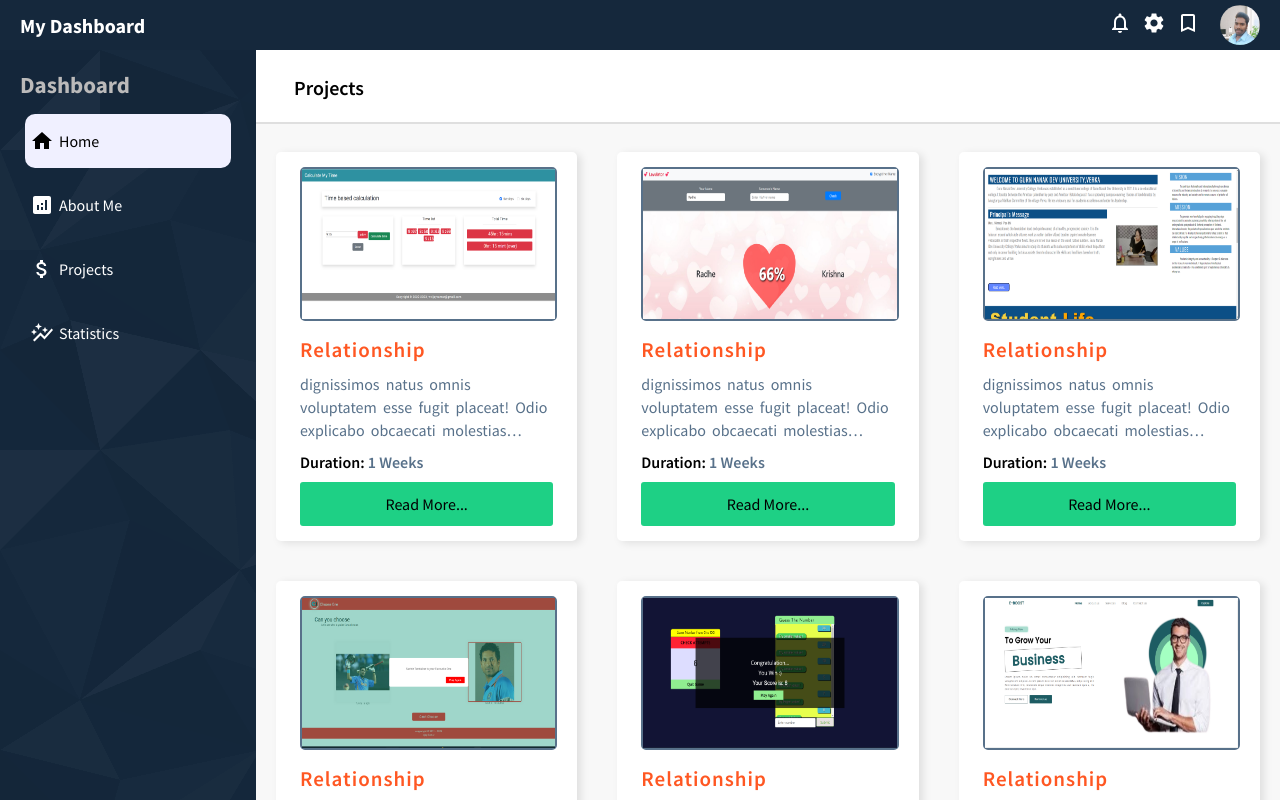
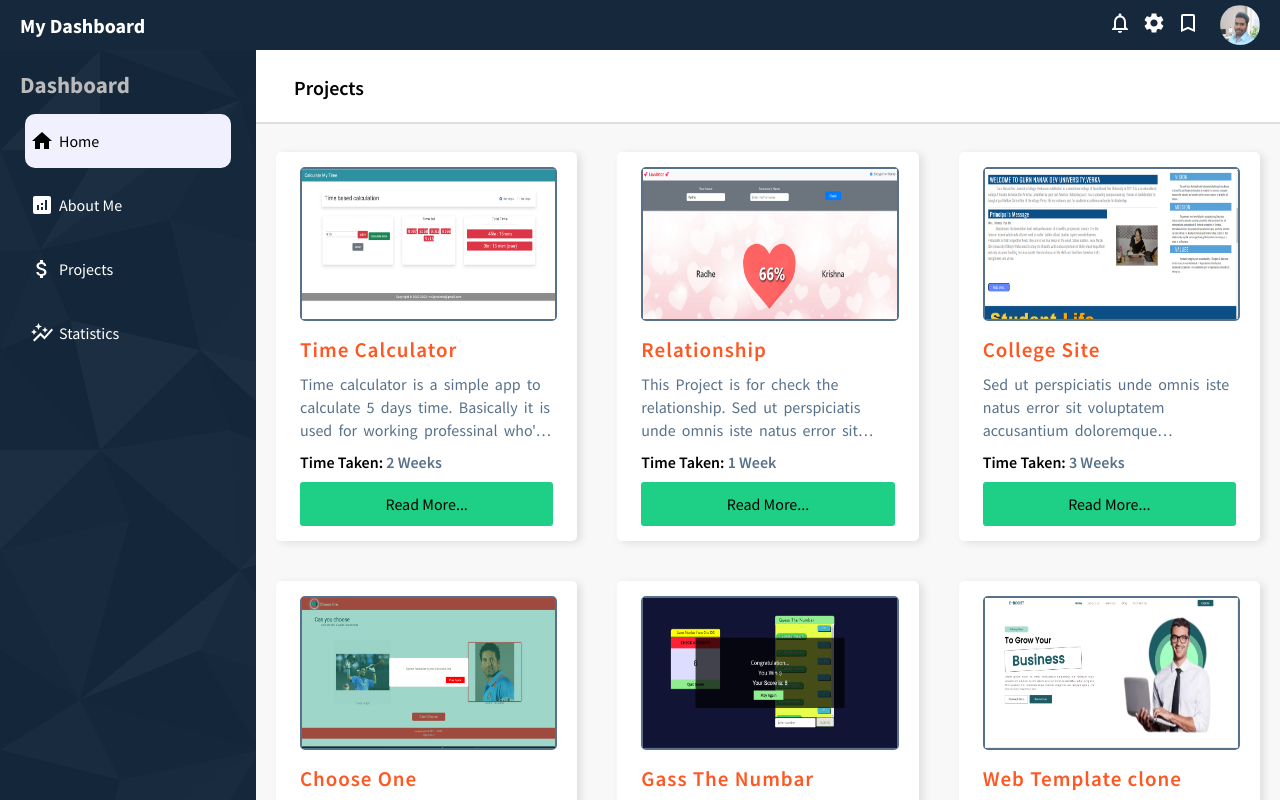
Before and after one commit to Vijaykumar308/dashboard-in-react, a React (Create React App) app: page /projects in a window 1280 px wide. Shown: the top 800 px of the page. Built offline with nearby package versions, Linux system fonts and the light colour scheme.

Commit message:
props add in projectCard

```diff
--- a/src/components/projects-card/ProjectCard.jsx
+++ b/src/components/projects-card/ProjectCard.jsx
@@ -7,10 +7,10 @@ export default function ProjectCard(props) {
             <img src={props.image} alt="featuredImage" className="img-responsive"/>
         </div>
         <div className="project-card-contant">
-            <h2 className="project-title">Relationship</h2>
-            <p className="project-descp">dignissimos natus omnis voluptatem esse fugit placeat! Odio explicabo obcaecati molestias maxime, facere sit possimus? Dignissimos dolor voluptatibus quo sint sunt quia ullam. Nisi, assumenda fugit!</p>
+            <h2 className="project-title">{props.projectTitle}</h2>
+            <p className="project-descp">{props.projectDescription}</p>
             <div className="readmore-duration">
-                <p className="project-duration">1 Weeks</p>
+                <p className="project-duration">{props.duration}</p>
                 <button className="readmore-btn">Read More...</button>
             </div>
         </div>
--- a/src/components/projects-card/projectcard.css
+++ b/src/components/projects-card/projectcard.css
@@ -15,6 +15,7 @@
     width: 100%;
     height: 100%;
     object-fit: inherit;
+    transition: all 1s;
 }
 .project-card-contant{
     padding-top: 10px;
@@ -64,6 +65,6 @@
    margin-bottom: 10px;
 }
 .project-duration::before {
-    content:"Duration: ";
+    content:"Time Taken: ";
     color: black;
 }
--- a/src/pages/projects/Projects.jsx
+++ b/src/pages/projects/Projects.jsx
@@ -14,23 +14,42 @@ export default function  Projects() {
       <div className="project-wrapper">
        <ProjectCard
           image={timeCalculator}
+          projectTitle="Time Calculator"
+          projectDescription="Time calculator is a simple app to calculate 5 days time. Basically it is used for working professinal who's has to complete their time for the week."
+          duration="2 Weeks"
+
         />
 
         <ProjectCard
           image={lavulator}
+          projectTitle="Relationship"
+          projectDescription="This Project is for check the relationship. Sed ut perspiciatis unde omnis iste natus error sit voluptatem accusantium doloremque laudantium, totam rem aperiam"
+          duration="1 Week"
         />
         <ProjectCard
           image={clgSite}
+          projectTitle="College Site"
+          projectDescription="Sed ut perspiciatis unde omnis iste natus error sit voluptatem accusantium doloremque laudantium, totam rem aperiam, eaque ipsa quae ab illo inventore veritatis "
+          duration="3 Weeks"
         />
 
         <ProjectCard
           image={chooseOne}
+          projectTitle="Choose One"
+          projectDescription="Sed ut perspiciatis unde omnis iste natus error sit voluptatem accusantium doloremque laudantium, totam rem aperiam, eaque ipsa quae ab illo inventore veritatis Sed ut perspiciatis unde omnis iste natus error sit voluptatem accusantium doloremque laudantium, totam rem aperiam, eaque ipsa quae ab illo inventore veritatis "
+          duration="3 Weeks"
         />
         <ProjectCard
           image={gameProject}
+          projectTitle="Gass The Numbar"
+          projectDescription="Sed ut perspiciatis unde omnis iste natus error sit voluptatem accusantium doloremque laudantium, totam rem aperiam, eaque ipsa quae ab illo inventore veritatis Sed ut perspiciatis unde omnis iste natus error sit voluptatem accusantium doloremque laudantium, totam rem aperiam, eaque ipsa quae ab illo inventore veritatis "
+          duration="2 Weeks"
         />
         <ProjectCard
           image={eboots}
+          projectTitle="Web Template clone"
+          projectDescription="Sed ut perspiciatis unde omnis iste natus error sit voluptatem accusantium doloremque laudantium, totam rem aperiam, eaque ipsa quae ab illo inventore veritatis "
+          duration="1 Week"
         />
       </div>
     </div>
```
